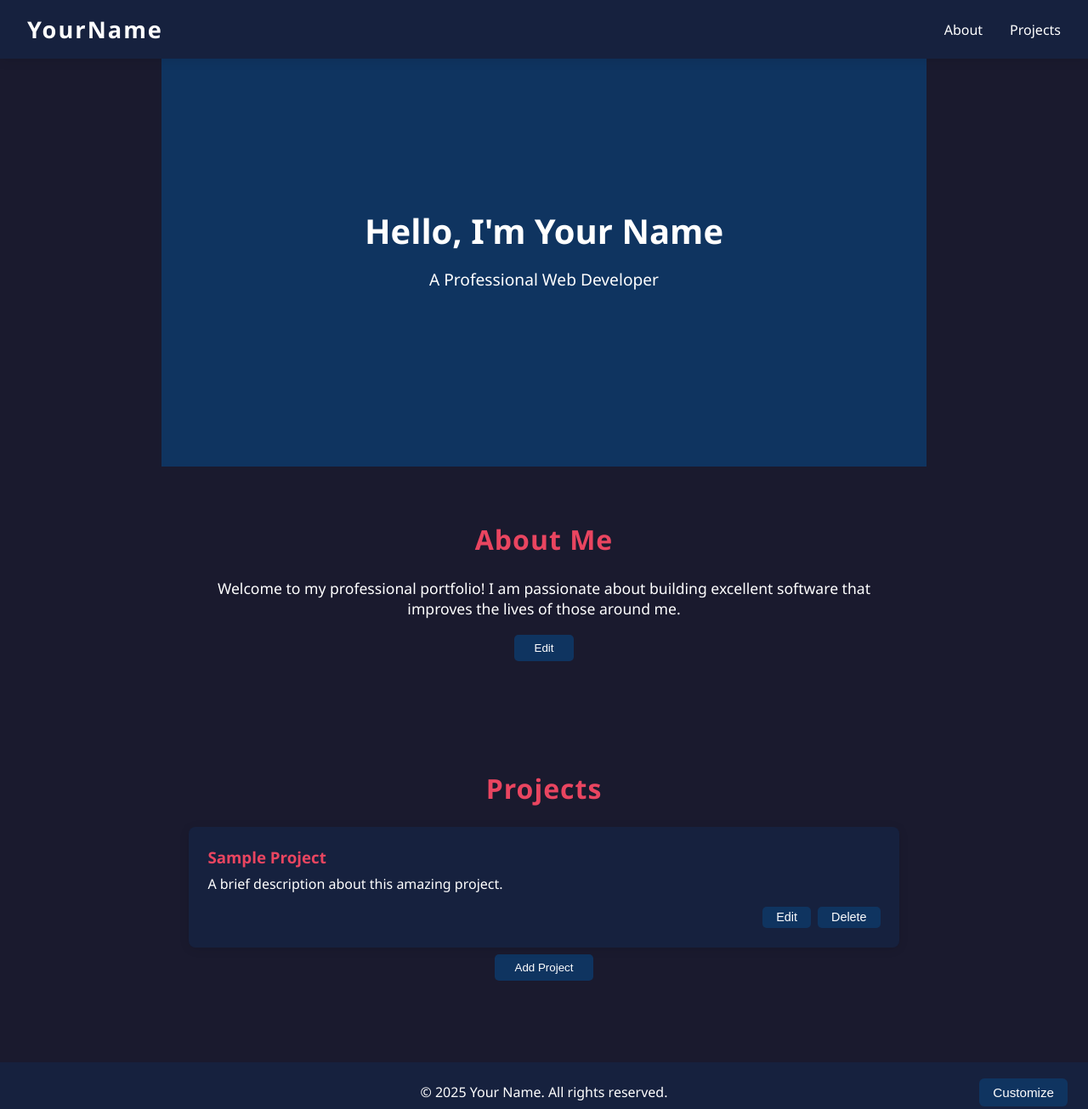
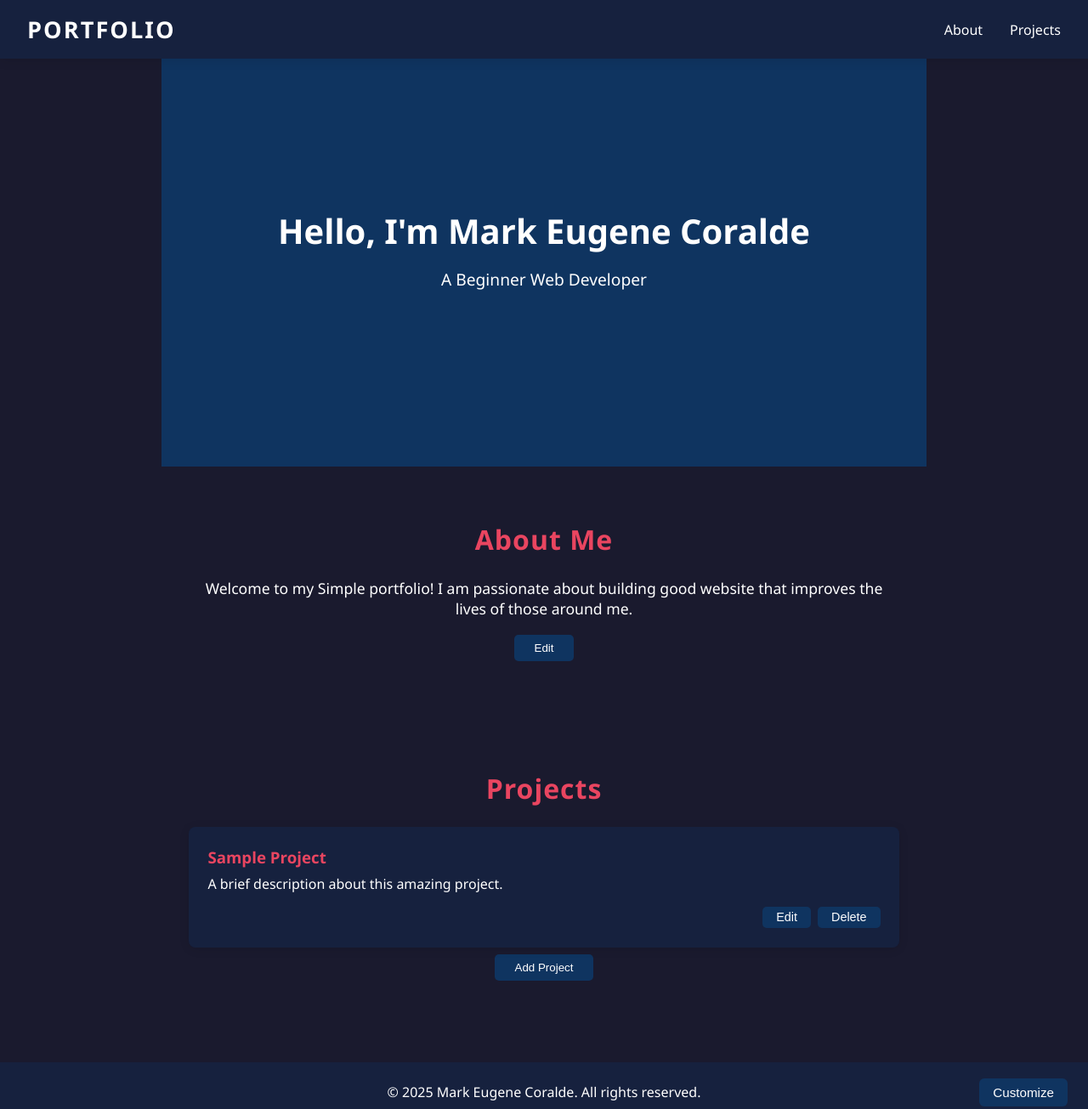
Before and after one commit to WhosKashen/Website, a plain HTML site: page index.html in a window 1280 px wide. Shown: the whole page at 85% size. Drawn offline with Linux system fonts and the light colour scheme.

Commit message:
Update index.html

```diff
--- a/index.html
+++ b/index.html
@@ -9,7 +9,7 @@
 <body>
   <header>
     <nav>
-      <div class="logo" id="logo">YourName</div>
+      <div class="logo" id="logo">PORTFOLIO</div>
       <ul class="nav-links" id="navLinks">
         <li><a href="#about" class="nav-link">About</a></li>
         <li><a href="#projects" class="nav-link">Projects</a></li>
@@ -20,15 +20,15 @@
 
   <section class="hero" id="hero">
     <div class="hero-content">
-      <h1 id="heroTitle">Hello, I'm <span id="heroName">Your Name</span></h1>
-      <p id="heroSubtitle">A Professional <span id="heroRole">Web Developer</span></p>
+      <h1 id="heroTitle">Hello, I'm <span id="heroName">Mark Eugene Coralde</span></h1>
+      <p id="heroSubtitle">A Beginner <span id="heroRole">Web Developer</span></p>
     </div>
   </section>
 
   <section class="about" id="about">
     <h2>About Me</h2>
     <p id="aboutText">
-      Welcome to my professional portfolio! I am passionate about building excellent software that improves the lives of those around me.
+      Welcome to my Simple portfolio! I am passionate about building good website that improves the lives of those around me.
     </p>
     <button class="edit-btn" onclick="editSection('aboutText')">Edit</button>
   </section>
@@ -42,7 +42,7 @@
   </section>
 
   <footer>
-    <p>&copy; <span id="footerYear"></span> Your Name. All rights reserved.</p>
+    <p>&copy; <span id="footerYear"></span> Mark Eugene Coralde. All rights reserved.</p>
     <button class="customize-btn" onclick="openCustomizePanel()">Customize</button>
   </footer>
 
```
